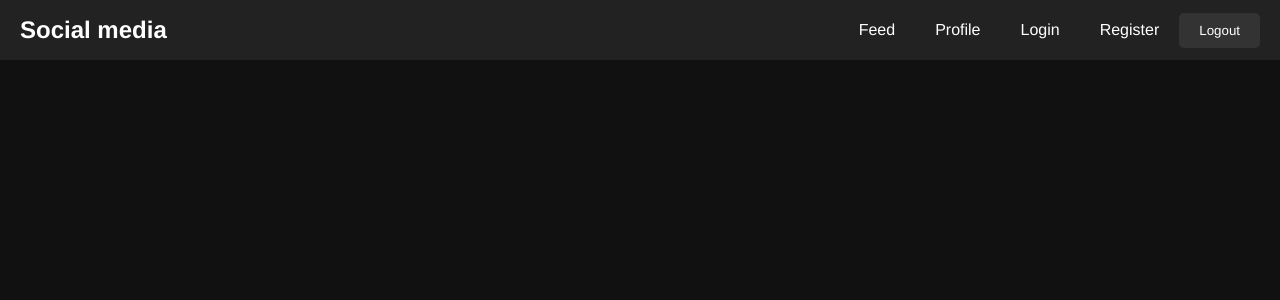
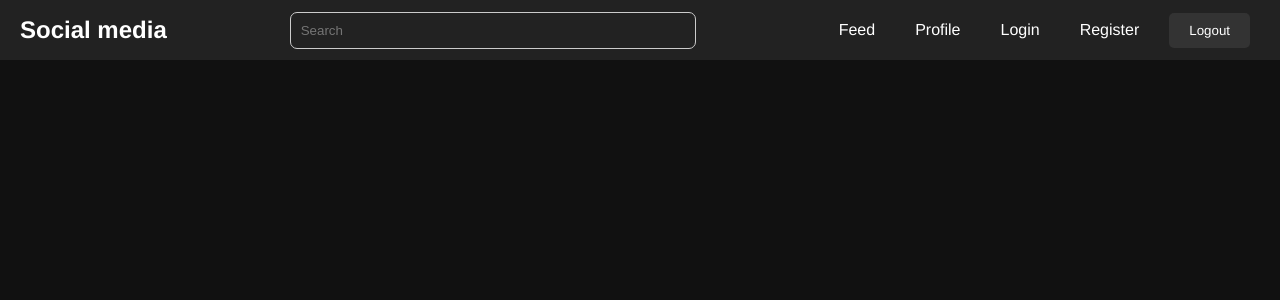
Before and after one commit to VButo/social-media, a Vue app: page /profile/1 in a window 1280 px wide. Shown: the top 300 px of the page. Built offline with nearby package versions, Linux system fonts and the light colour scheme.

Commit message:
add EditProfile component and ProfileListPage view; enhance profile and registration forms; implement logout and search features

```diff
--- a/src/App.vue
+++ b/src/App.vue
@@ -1,16 +1,24 @@
 <script setup>
 import { RouterLink, RouterView } from 'vue-router'
+
+const logout = () => {
+}
+
+const routeHome = () => {
+
+}
 </script>
 
 <template>
   <nav>
-    <h1 id="logo">Social media</h1>
+    <h1 id="logo" @click="routeHome">Social media</h1>
+    <input type="text" id="search" placeholder="Search" />
     <div id="nav-links">
       <RouterLink to="/">Feed</RouterLink>
       <RouterLink to="/profile">Profile</RouterLink>
       <RouterLink to="/login">Login</RouterLink>
       <RouterLink to="/register">Register</RouterLink>
-      <button>Logout</button>
+      <button @click="logout">Logout</button>
     </div>
   </nav>
   <main>
@@ -20,4 +28,12 @@ import { RouterLink, RouterView } from 'vue-router'
 
 <style scoped>
 
+input[type="text"] {
+  width: 30%;
+  padding: 10px;
+  border-radius: 7px;
+  border: 1px solid #ccc;
+  background-color: #222;
+  color: white;
+}
 </style>
--- a/src/assets/main.css
+++ b/src/assets/main.css
@@ -63,6 +63,15 @@ nav button:hover{
   background: #444;
 }
 
+button{
+  border: none;
+  background: #333;
+  color: white;
+  padding: 10px 20px;
+  border-radius: 5px;
+  margin: 10px;
+}
+
 button:hover{
   background: #444;
   cursor: pointer;
--- a/src/components/CommentResponse.vue
+++ b/src/components/CommentResponse.vue
@@ -10,7 +10,9 @@
 </template>
 
 <script setup>
+const submitResponse = () => {
 
+}
 </script>
 
 <style scoped>
--- a/src/components/CreatePost.vue
+++ b/src/components/CreatePost.vue
@@ -4,8 +4,15 @@
         Upload image
     </label>
     <input id="file-upload" type="file" accept="image/*"/>
-    <button>Post</button>
+    <button @click="post">Post</button>
 </template>
+
+<script setup>
+    const post = () => {
+
+    }
+</script>
+
 
 <style scoped>
 textarea{
--- a/src/components/EditProfile.vue
+++ b/src/components/EditProfile.vue
@@ -0,0 +1,108 @@
+<template>
+    <div class="backdrop">
+        <div class="modal">
+            <h1>Edit Profile</h1>
+            <form @submit.prevent="saveEdit">
+                <label for="nickname">Nickname</label>
+                <input type="text" id="nickname" v-model="nickname">
+                <label for="bio">Bio</label>
+                <textarea id="bio" v-model="bio"></textarea>
+                <label for="image">Profile Image</label>
+                <input type="text" id="image" v-model="image">
+                <button type="submit">Save</button>
+            </form>
+        </div>
+    </div>
+</template>
+
+<script setup>
+import { ref } from 'vue'
+import { defineProps } from 'vue'
+
+const emit = defineEmits(['editProfile', 'close'])
+
+const props = defineProps({
+    profile: {
+        type: Object,
+        required: true
+    }
+})
+const image = ref(props.profile.image)
+const nickname = ref(props.profile.nickname)
+const bio = ref(props.profile.bio)
+
+const saveEdit = () => {
+    const editedProfile = ref({
+        image: image.value,
+        nickname: nickname.value,
+        bio: bio.value
+    })
+    console.log(editedProfile)
+    emit('editProfile', editedProfile)
+    emit('close')
+}
+
+</script>
+
+<style>
+    .modal{
+        width: 50%;
+        padding: 20px;
+        margin: 100px auto;
+        background: #333;
+        border-radius: 10px;
+    }
+    .backdrop{
+        top: 0;
+        left: 0;
+        position: fixed;
+        background: rgba(0, 0, 0, 0.5);
+        width: 100%;
+        height: 100%;
+    }
+    form {
+        width: 100%;
+        display: flex;
+        flex-direction: column;
+        align-items: center;
+    }
+    label{
+        margin: 10px;
+    }
+    input{
+        padding: 10px;
+        margin: 10px;
+        border-radius: 5px;
+        width: 70%;
+        background: #111;
+        color: white;
+        border: none;
+    }
+
+    textarea {
+        color: white;
+        background: #111;
+        width: 70%;
+        height: 100px;
+        margin: 10px;
+        padding: 10px;
+        font-size: 1.2em;
+        border-radius: 5px;
+        border: none;
+    }
+
+    textarea::-webkit-resizer{
+        display: none;
+    }
+    button{
+        padding: 10px 20px;
+        border-radius: 5px;
+        border: none;
+        background: #000;
+        color: white;
+        margin: 10px;
+    }
+    button:hover{
+        cursor: pointer;
+    }
+</style>
--- a/src/router/index.js
+++ b/src/router/index.js
@@ -28,7 +28,7 @@ const router = createRouter({
     {
       path: '/register',
       name: 'register',
-      component: () => import('@/views/Registration.vue'),
+      component: () => import('@/views/ProfileListPage.vue'),
     },
   ],
 })
--- a/src/views/Login.vue
+++ b/src/views/Login.vue
@@ -3,10 +3,10 @@
         <h1>Login</h1>
         <form>
             <label for="username">username / email</label>
-            <input type="text" id="username" name="username">
+            <input type="text" id="username" name="username" required>
             <label for="password">password</label>
-            <input type="password" id="password" name="password">
-            <button>Login</button>
+            <input type="password" id="password" name="password" required>
+            <button @click="login">Login</button>
         </form>
         <RouterLink to="/register">Don't have an account? Register here</RouterLink>
     </div>
@@ -14,9 +14,12 @@
 
 <script setup>
 
+const login = () => {
+
+}
 </script>
 
-<style>
+<style scoped>
     .login{
         display: flex;
         flex-direction: column;
--- a/src/views/Profile.vue
+++ b/src/views/Profile.vue
@@ -4,36 +4,50 @@
             <div class="profile-header">
                 <img :src="image" alt="Profile picture">
                 <div>
-                    <button>Edit profile</button>
+                    <button @click="toggleEdit = !toggleEdit">Edit profile</button>
                     <button>Logout</button>
                 </div>
             </div>
             <hr>
-            <h1>{{ nickname }}</h1>
-            <p>{{ username }}</p>
-            <p>{{ bio }}</p>
+            <h1>{{ profile.nickname }}</h1>
+            <p>{{ profile.username }}</p>
+            <p>{{ profile.bio }}</p>
             <hr v-if="posts.length > 0">
         </div>
         <div id="posts">
             <Post v-for="post in posts" :key="post.id" :post="post"/>
         </div>
+        <EditProfile v-if="toggleEdit" :profile="profile" @editProfile="handleEditProfile" @close="handleClose"/>
     </main>
 </template>
 
 <script setup>
 import { ref } from 'vue'
 import Post from '../components/Post.vue'
+import EditProfile from '@/components/EditProfile.vue'
 
 const nickname = ref('Miso')
 const bio = ref('I am a web developer')
 const username = ref('miso_kolac')
 const image = ref('https://upload.wikimedia.org/wikipedia/en/a/a9/Example.jpg')
 
+const profile = ref({ nickname: nickname, bio: bio, username: username, image: image })
+
 const posts = ref([
     { id: 1, user:'Elon Musk', image: 'https://upload.wikimedia.org/wikipedia/en/a/a9/Example.jpg', content: 'This is a post' },
     { id: 2, user:'Donald J. Trump', image: 'https://upload.wikimedia.org/wikipedia/en/a/a9/Example.jpg', content: 'FIGHT, FIGHT, FIGHT!!!'},
     { id: 3, user: 'Alex', image: 'https://upload.wikimedia.org/wikipedia/en/a/a9/Example.jpg', content: 'This is a third post' }
 ])
+
+const handleEditProfile = (editedProfile) => {
+    profile.value = editedProfile.value
+    console.log('emitted profile', editedProfile)
+}
+
+const handleClose = () => {
+    toggleEdit.value = false
+}
+const toggleEdit = ref(false);
 
 </script>
 
--- /dev/null
+++ b/src/views/ProfileListPage.vue
@@ -0,0 +1,42 @@
+<template>
+    <main @click="visitProfile">
+        <div>
+            <h1>{{ profile.nickname }}</h1>
+            <p>{{ profile.username }}</p>
+            <p>{{ profile.bio }}</p>
+        </div>
+        <button v-if="!following" @click="toggleFollow">Follow</button>
+        <button v-else @click="toggleFollow">Unfollow</button>
+    </main>
+</template>
+
+<script setup>
+import { ref } from 'vue'
+
+const following = ref(false)
+
+const toggleFollow = () => {
+    following.value = !following.value
+}
+
+const visitProfile = () => {
+    console.log('Visiting profile')
+}
+
+const profile = ref({
+    nickname: 'Miso',
+    username: 'miso_kolac',
+    bio: 'I am a web developer'
+})
+</script>
+
+<style scoped>
+main{
+    display: flex;
+    justify-content: space-between;
+    margin: 100px auto;
+    width: 60%;
+    padding: 20px;
+    border: 1px solid #444;
+}
+</style>
--- a/src/views/Registration.vue
+++ b/src/views/Registration.vue
@@ -1,4 +1,6 @@
 <template>
+    <div class="register">
+        <h1>Register</h1>
         <form>
             <label for="username">Username</label>
             <input type="text" id="username" name="username" required>
@@ -6,15 +8,67 @@
             <input type="password" id="password" name="password" required>
             <label for="password">Confirm password</label>
             <input type="password" id="password" name="password" required>
-        <button>Register</button>
+            <button @click="register">Register</button>
         </form>
         <RouterLink to="/login">Already have an account? Login here</RouterLink>
+    </div>
 </template>
 
 <script setup>
 
+const register = () => {
+
+}
 </script>
 
-<style>
+<style scoped>
+    .register{
+        display: flex;
+        flex-direction: column;
+        align-items: center;
+        margin-top: 50px;
+        margin-left: 50px;
+        width: 50%;
+    }
 
+    form{
+        width: 100%;
+        display: flex;
+        flex-direction: column;
+        align-items: center;
+        border-radius: 20px;
+        background: #222;
+        padding: 20px;
+    }
+    label{
+        margin: 10px;
+    }
+    input{
+        padding: 10px;
+        margin: 10px;
+        border-radius: 5px;
+        width: 70%;
+        background: #111;
+        color: white;
+        border: none;
+    }
+    button{
+        padding: 10px 20px;
+        border-radius: 5px;
+        border: none;
+        background: #000;
+        color: white;
+        margin: 10px;
+    }
+    button:hover{
+        cursor: pointer;
+    }
+    a{
+        color: red;
+        text-decoration: none;
+        margin: 10px;
+    }
+    a:hover{
+        text-decoration: underline;
+    }
 </style>
```
Lines whose indentation alone changed are shown as unchanged.
